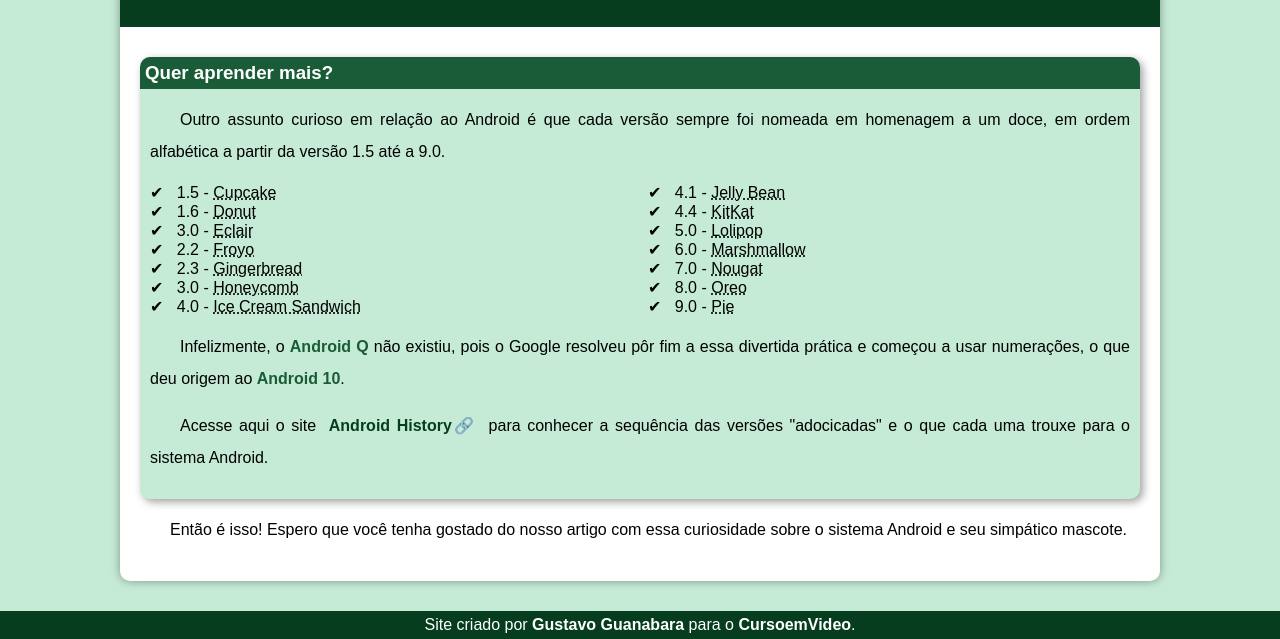
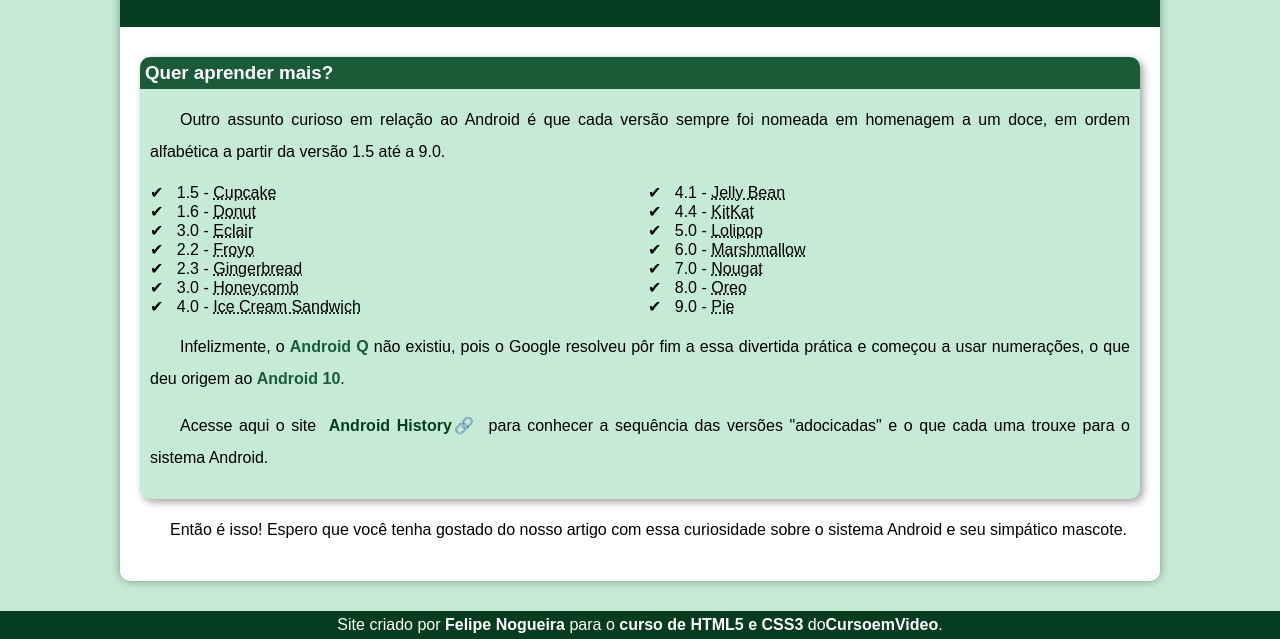
Before and after one commit to nogueirafelipe/projeto-android, a plain HTML site: page index.html in a window 1280 px wide. Shown: the part 2369-3008 px from the top of the page. Drawn offline with Linux system fonts and the light colour scheme.

Commit message:
Atualizei o index.html

```diff
--- a/index.html
+++ b/index.html
@@ -162,7 +162,7 @@
 
     <footer>
         <p>
-            Site criado por <a href="https://gustavoguanabara.github.io/" target="_blank" rel="external">Gustavo Guanabara</a> para o <a href="https://www.youtube.com/cursoemvideo" target="_blank" rel="external">CursoemVideo</a>.
+            Site criado por <a href="https://gustavoguanabara.github.io/" target="_blank" rel="external">Felipe Nogueira</a> para o <a href="https://www.cursoemvideo.com/curso/html5-css3-modulo1/" target="_blank" rel="external">curso de HTML5 e CSS3</a> do<a href="https://www.youtube.com/cursoemvideo" target="_blank" rel="external">CursoemVideo</a>.
         </p>
     </footer>
 </body>
```
